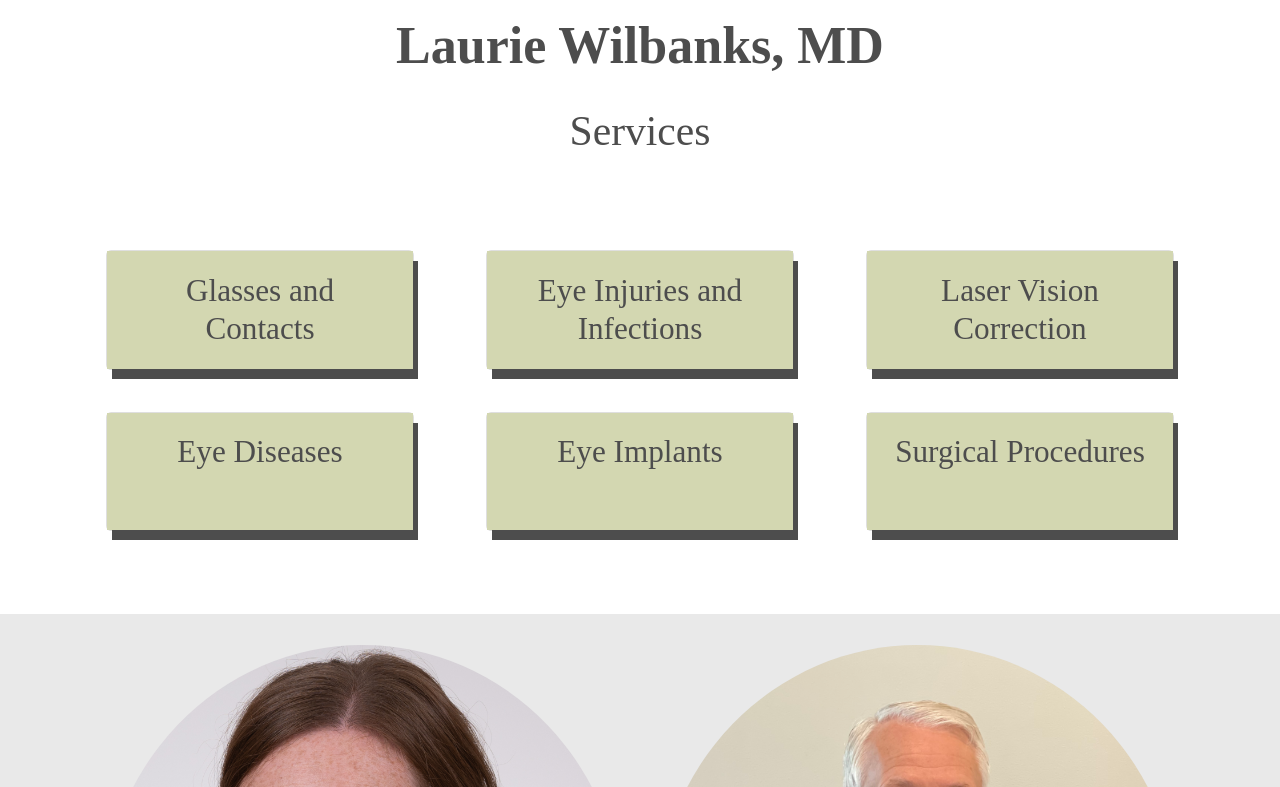
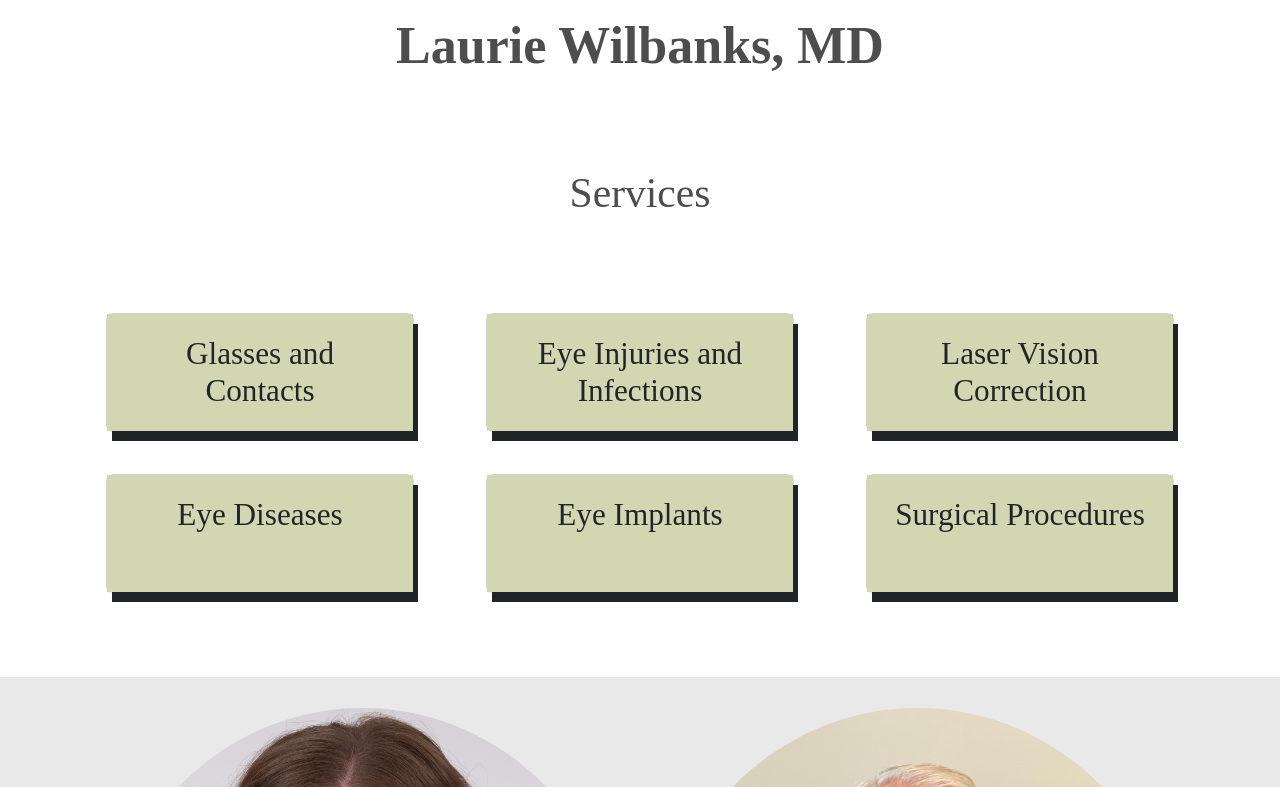
Before and after one commit to davidscottconrad/dad-site-next, a Next.js app: page / in a window 1280 px wide. Shown: the part 773-1560 px from the top of the page. Built offline with nearby package versions, Linux system fonts and the light colour scheme; a web font is replaced by a local one.

Commit message:
add email

```diff
--- a/components/contact.js
+++ b/components/contact.js
@@ -35,6 +35,12 @@ function Contact() {
                             Fax: 502-897-5757</div>
                         <div className="col-md-6 mb-4"><h2 >New Albany</h2>Phone: 812-944-6063<br></br>
                             Fax: 502-897-5757</div>
+                            <div className="col-md-6 mb-4"><h2 >New Albany</h2>Phone: 812-944-6063<br></br>
+                            Fax: 502-897-5757</div>
+
+                        </div>
+                        <div className="col-md-12 mb-4" id=""><h2 >Email</h2>reception@conradeyecenter.com<br></br>
+
                     </div>
                 </div>
             </div>
--- a/components/services.js
+++ b/components/services.js
@@ -5,7 +5,7 @@ function Services() {
   return (
     <div id="services" style={{ position: "relative", marginTop: "10vh" }}>
       <div className="container">
-        <h2 className="text-center pb-5">Services </h2>
+        <h2 className="text-center p-5">Services </h2>
         <div className="row">
           <Collapsible
             label="Glasses and Contacts"
--- a/package.json
+++ b/package.json
@@ -15,12 +15,12 @@
     "@fortawesome/react-fontawesome": "^0.1.18",
     "@popperjs/core": "^2.11.5",
     "babel-plugin-macros": "^3.1.0",
-    "bootstrap": "^5.1.3",
+    "bootstrap": "^5.3.3",
     "jquery": "^3.6.0",
     "next": "12.1.6",
     "popper.js": "^1.16.1",
     "react": "18.1.0",
-    "react-bootstrap": "^2.4.0",
+    "react-bootstrap": "^2.10.9",
     "react-dom": "18.1.0"
   },
   "devDependencies": {
--- a/styles/globals.css
+++ b/styles/globals.css
@@ -333,3 +333,7 @@ svg {
   border-radius: 100%;
   margin: auto;
 }
+
+#email{
+
+}
```
Also changed, not shown: 1 other file (tests, documents, lock files or other folders).
